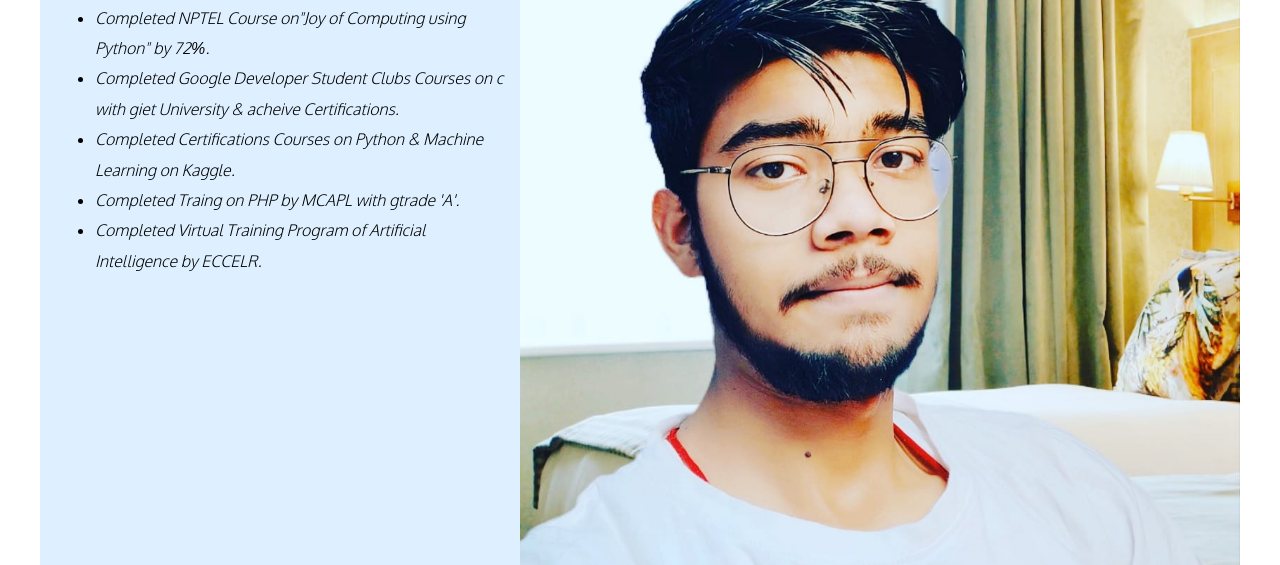
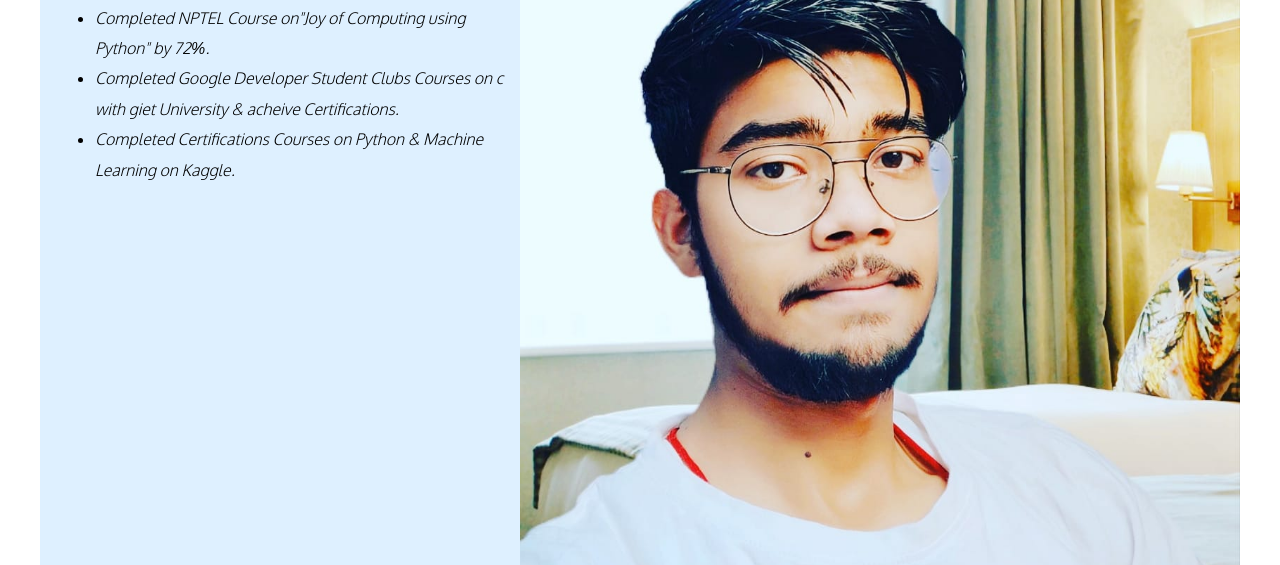
Before and after one commit to sujeet2543/websujeet.github.io, a plain HTML site: page index.html in a window 1280 px wide. Shown: the part 1250-1815 px from the top of the page. Drawn offline with nearby package versions, Linux system fonts and the light colour scheme; files that its build step writes are made by us from their sources.

Commit message:
Update index.html

```diff
--- a/index.html
+++ b/index.html
@@ -76,8 +76,9 @@
             <li>Completed NPTEL Course on"Joy of Computing using Python" by 72%.</li>
             <li>Completed Google Developer Student Clubs Courses on c with giet University & acheive Certifications.</li>
             <li> Completed Certifications Courses on Python & Machine Learning on Kaggle.</li>
-            <li>Completed Traing on PHP by MCAPL with gtrade 'A'.</li>
-            <li>Completed Virtual Training Program of Artificial Intelligence by ECCELR.</li>
+          <!--
+             <li>Completed Traing on PHP by MCAPL with gtrade 'A'.</li>
+            <li>Completed Virtual Training Program of Artificial Intelligence by ECCELR.</li>  -->
           </ul>
         </div>
         <div class="about-container-right">
```
